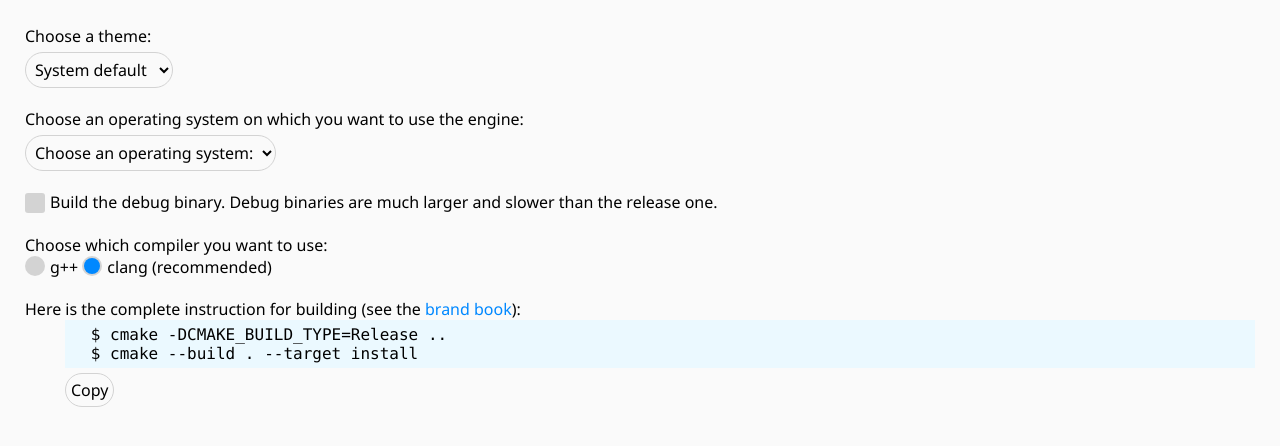
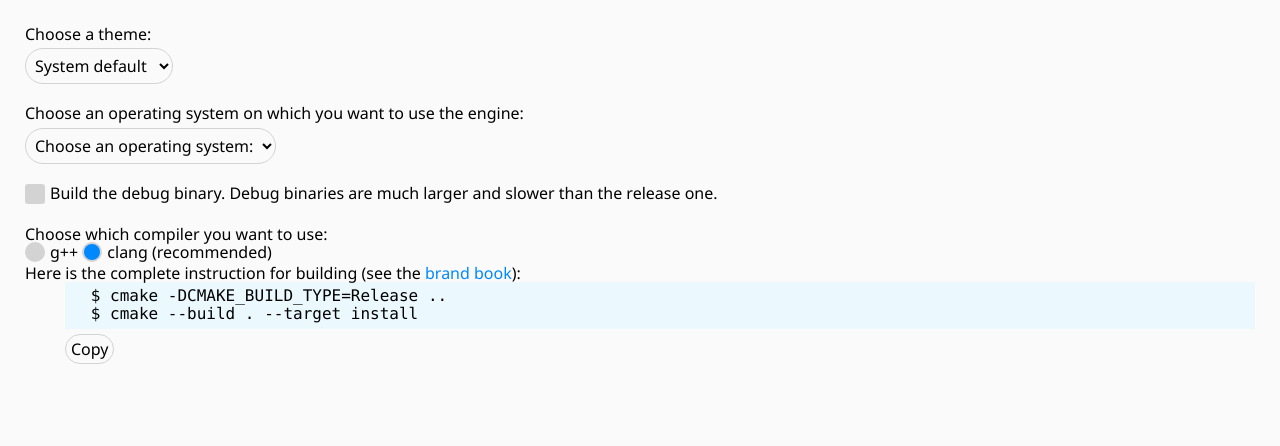
Before and after one commit to sovanndaradr-debug/dara, a plain HTML site: page design-system/index.html in a window 1280 px wide. Both pictures are taken after a click on the button "Copy". Drawn offline with Linux system fonts and the light colour scheme.

Commit message:
Address design-system review findings
- Group radios in a fieldset with a legend (sample page, Radio preview, README)
- Make select placeholders empty, disabled options (sample page, Select preview, README)
- Copy button: report failure when the Clipboard API is missing, clear both
  state classes, keep one reset timer and ignore stale results
- Accessible themes: show a checked radio as a primary ring on the page colour
- Link tokens.css and bundle.css from each preview so they render standalone
- Keep long commands on one line so the block scrolls sideways
- Apply the 1.15 line height the type tokens declare

Co-Authored-By: Claude Opus 5.5 <noreply@anthropic.com>
Claude-Session: https://claude.ai/code/session_01XbT37C4PH1F8dsAXe42rrT

```diff
--- a/design-system/components/bundle.css
+++ b/design-system/components/bundle.css
@@ -1,5 +1,5 @@
 /* Lyric Engine — component styles, exact to the source page; colours, spacing and radii come from tokens.css */
-.le-page { color: var(--color); background: var(--background); font-family: var(--font-sans); font-size: 16px; }
+.le-page { color: var(--color); background: var(--background); font-family: var(--font-sans); font-size: 16px; line-height: 1.15; }
 .le-page p { margin: 0; }
 .le-main { max-width: var(--width-main); padding: var(--space-page); margin: auto; font-size: 16px; }
 .le-main > div { margin-bottom: var(--space-section); }
@@ -16,6 +16,7 @@
   border-radius: var(--radius-pill);
   font-family: var(--font-sans);
   font-size: 16px;
+  line-height: 1.15;
   cursor: pointer;
 }
 .le-button:focus-visible, .le-select:focus-visible, .le-checkbox:focus-visible, .le-radio:focus-visible {
@@ -25,6 +26,8 @@
 .le-button.fail { background: var(--color-copy-fail-background); border-color: var(--color-copy-fail-border); }
 
 .le-label * { vertical-align: middle; }
+.le-fieldset { border: 0; margin: 0; padding: 0; min-width: 0; }
+.le-fieldset > legend { padding: 0; }
 .le-checkbox, .le-radio {
   margin: 0 var(--space-control) 0 0;
   appearance: none; -webkit-appearance: none;
@@ -46,6 +49,10 @@
   background-color: transparent; transition: width 200ms, height 200ms, left 200ms, top 200ms, background-color 100ms;
 }
 .le-radio:checked::after { background-color: var(--color-primary); left: 2px; top: 2px; width: 16px; height: 16px; }
+/* Accessible themes: the checked radio becomes a primary ring on the page colour with a smaller dot, so the state reads at >= 3:1 */
+[data-theme^="accessible"] .le-radio:checked { background-color: var(--background); box-shadow: inset 0 0 0 2px var(--color-primary); }
+[data-theme^="accessible"] .le-radio:checked:focus-visible { box-shadow: var(--shadow-focus), inset 0 0 0 2px var(--color-primary); }
+[data-theme^="accessible"] .le-radio:checked::after { left: 5px; top: 5px; width: 10px; height: 10px; }
 
 .le-link { color: var(--color-primary); text-decoration-color: transparent; transition: text-decoration 200ms, color 200ms; }
 .le-link:hover { text-decoration: underline; text-decoration-color: currentColor; }
@@ -53,7 +60,8 @@
 
 .le-command {
   font-family: var(--font-mono); margin-left: var(--space-indent); background: var(--color-code-block);
-  padding: var(--space-control); display: block; overflow-x: auto; color: var(--color);
+  padding: var(--space-control); display: block; overflow-x: auto; color: var(--color); line-height: 1.15;
 }
 .le-command ul { list-style: '$ '; margin: 0; }
+.le-command li { white-space: pre; }
 .le-indent { margin-left: var(--space-indent); }
--- a/design-system/index.html
+++ b/design-system/index.html
@@ -19,16 +19,16 @@
   </div>
   <div>
     <p>Choose an operating system on which you want to use the engine:</p>
-    <select class="le-select" aria-label="Operating system"><option>Choose an operating system:</option><option>Linux</option><option>macOS</option><option>Windows</option></select>
+    <select class="le-select" aria-label="Operating system"><option value="" disabled selected>Choose an operating system:</option><option>Linux</option><option>macOS</option><option>Windows</option></select>
   </div>
   <div>
     <label class="le-label"><input class="le-checkbox" type="checkbox">Build the debug binary. Debug binaries are much larger and slower than the release one.</label>
   </div>
-  <div>
-    <span>Choose which compiler you want to use:</span><br>
+  <fieldset class="le-fieldset">
+    <legend>Choose which compiler you want to use:</legend>
     <label class="le-label"><input class="le-radio" type="radio" name="c">g++</label>
     <label class="le-label"><input class="le-radio" type="radio" name="c" checked>clang (recommended)</label>
-  </div>
+  </fieldset>
   <div>
     <p>Here is the complete instruction for building (see the <a class="le-link" href="README.md">brand book</a>):</p>
     <code class="le-command" id="cmds"><ul><li>cmake -DCMAKE_BUILD_TYPE=Release ..</li><li>cmake --build . --target install</li></ul></code>
@@ -41,13 +41,30 @@ document.getElementById('theme').onchange = function (e) {
   else delete document.documentElement.dataset.theme;
 };
 var btn = document.getElementById('copy');
+var attempt = 0, resetTimer = null;
+function showCopyResult(ok, id) {
+  if (id !== attempt) return; // a newer attempt has started; ignore this result
+  clearTimeout(resetTimer);
+  btn.classList.remove('success', 'fail');
+  btn.classList.add(ok ? 'success' : 'fail');
+  btn.textContent = ok ? 'Copied!' : "Couldn't copy :(";
+  resetTimer = setTimeout(function () {
+    btn.classList.remove('success', 'fail');
+    btn.textContent = 'Copy';
+  }, 2000);
+}
 btn.onclick = function () {
-  var done = function (ok) {
-    btn.classList.add(ok ? 'success' : 'fail');
-    btn.textContent = ok ? 'Copied!' : "Couldn't copy :(";
-    setTimeout(function () { btn.classList.remove('success', 'fail'); btn.textContent = 'Copy'; }, 2000);
-  };
-  navigator.clipboard.writeText(document.getElementById('cmds').innerText).then(function () { done(true); }, function () { done(false); });
+  var id = ++attempt;
+  var text = document.getElementById('cmds').innerText;
+  try {
+    if (!navigator.clipboard || !navigator.clipboard.writeText) throw new Error('Clipboard API unavailable');
+    navigator.clipboard.writeText(text).then(
+      function () { showCopyResult(true, id); },
+      function () { showCopyResult(false, id); }
+    );
+  } catch (e) {
+    showCopyResult(false, id);
+  }
 };
 </script>
 </body>
```
Also changed, not shown: design-system/components/Button/preview.html (+3 -1 lines), design-system/components/Checkbox/preview.html (+3 -1 lines), design-system/components/CommandBlock/preview.html (+3 -1 lines), design-system/components/Link/preview.html (+3 -1 lines), design-system/components/Radio/preview.html (+6 -4 lines), design-system/components/Select/preview.html (+4 -2 lines), 2 other files.
